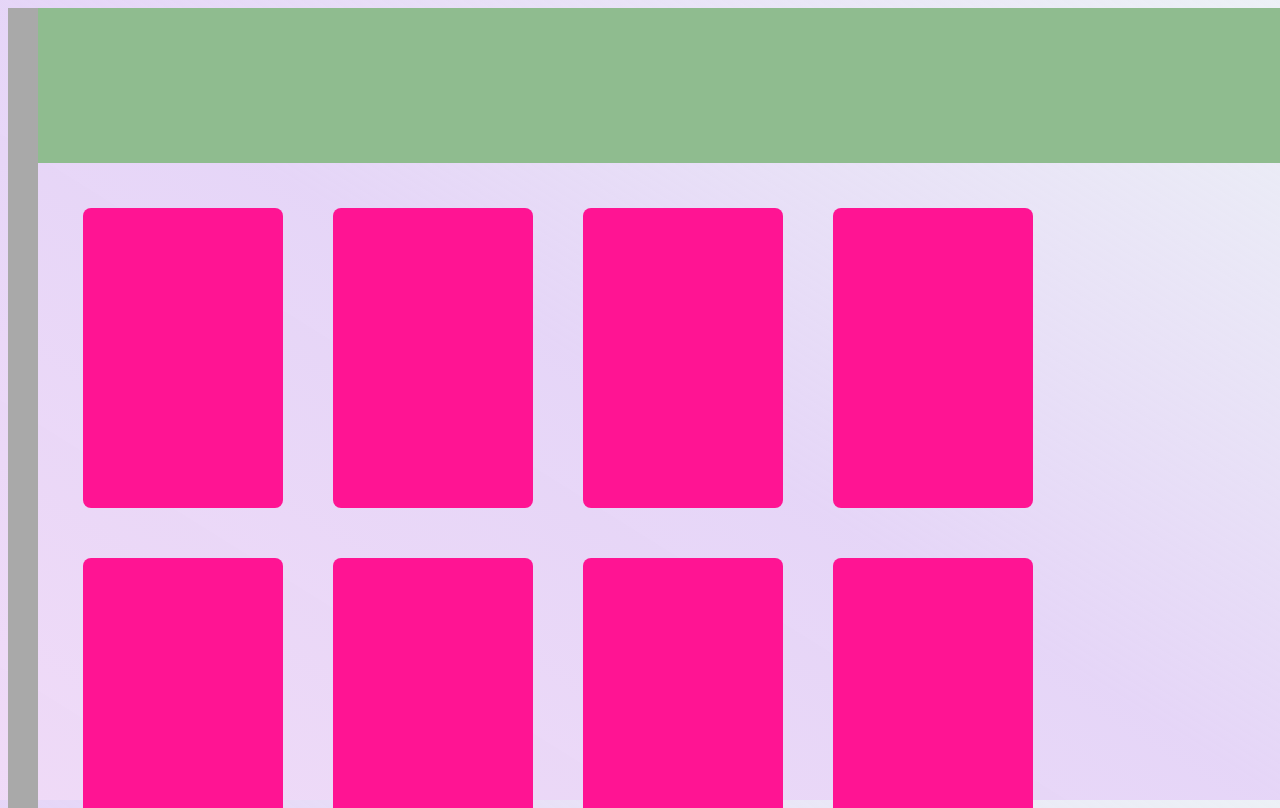
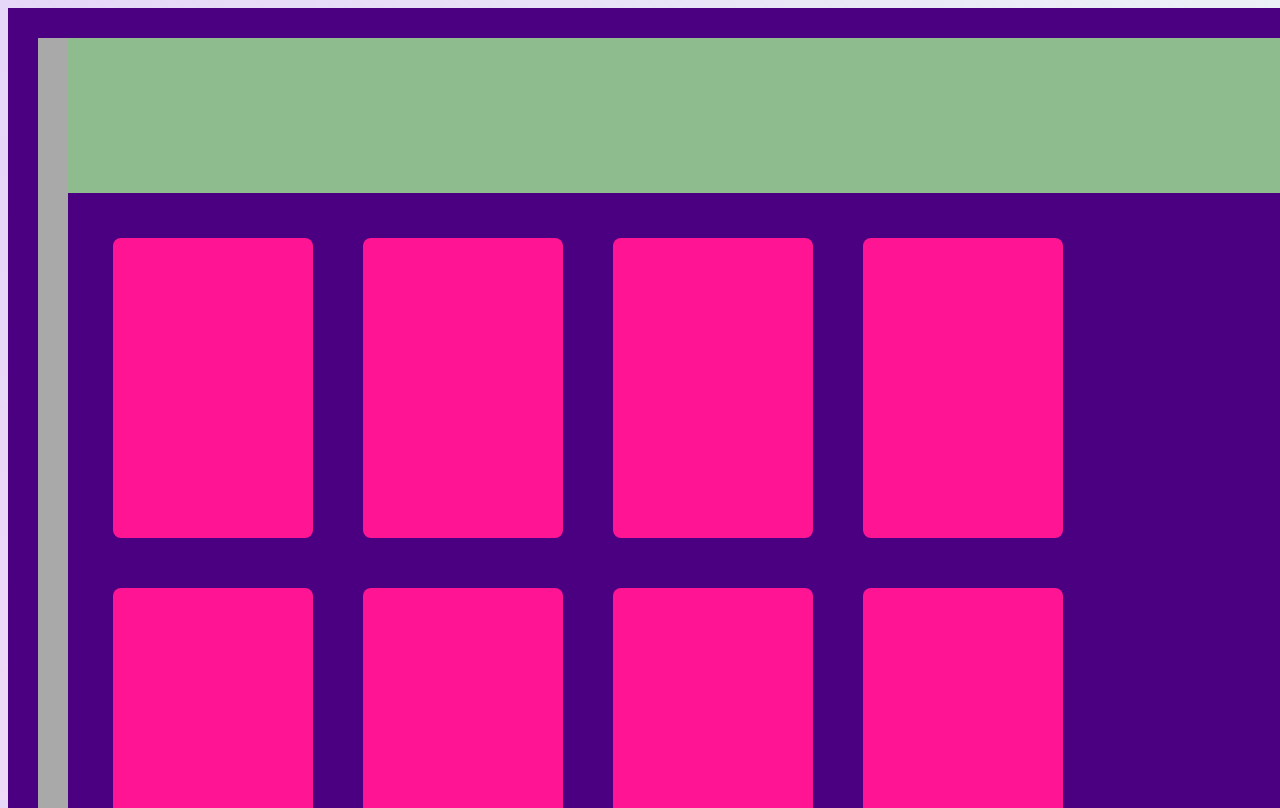
Before and after one commit to AlheliMi/updatedPortfolio, a plain HTML site: page current_projects.html in a window 1280 px wide. Drawn offline with Linux system fonts and the light colour scheme.

```diff
--- a/current_projects.html
+++ b/current_projects.html
@@ -9,7 +9,7 @@
   <title>Document</title>
 </head>
 <body>
-  <div class="flexRow">
+  <div class="flexRow wtf">
     <div class="flexCol menu"></div>
 
     <div class="flexCol">
--- a/flexbox.css
+++ b/flexbox.css
@@ -35,6 +35,7 @@
     justify-content: space-between;
 }
 
+/* hace responsivo */
 .flexWrap {
     display: flex;
     flex-wrap: wrap;
--- a/scroll.css
+++ b/scroll.css
@@ -5,6 +5,7 @@
   /* Track */
   .scroll::-webkit-scrollbar-track {
     background: #d61818;
+
   }
 
   /* Handle */
```
Also changed, not shown: 1 other file.
